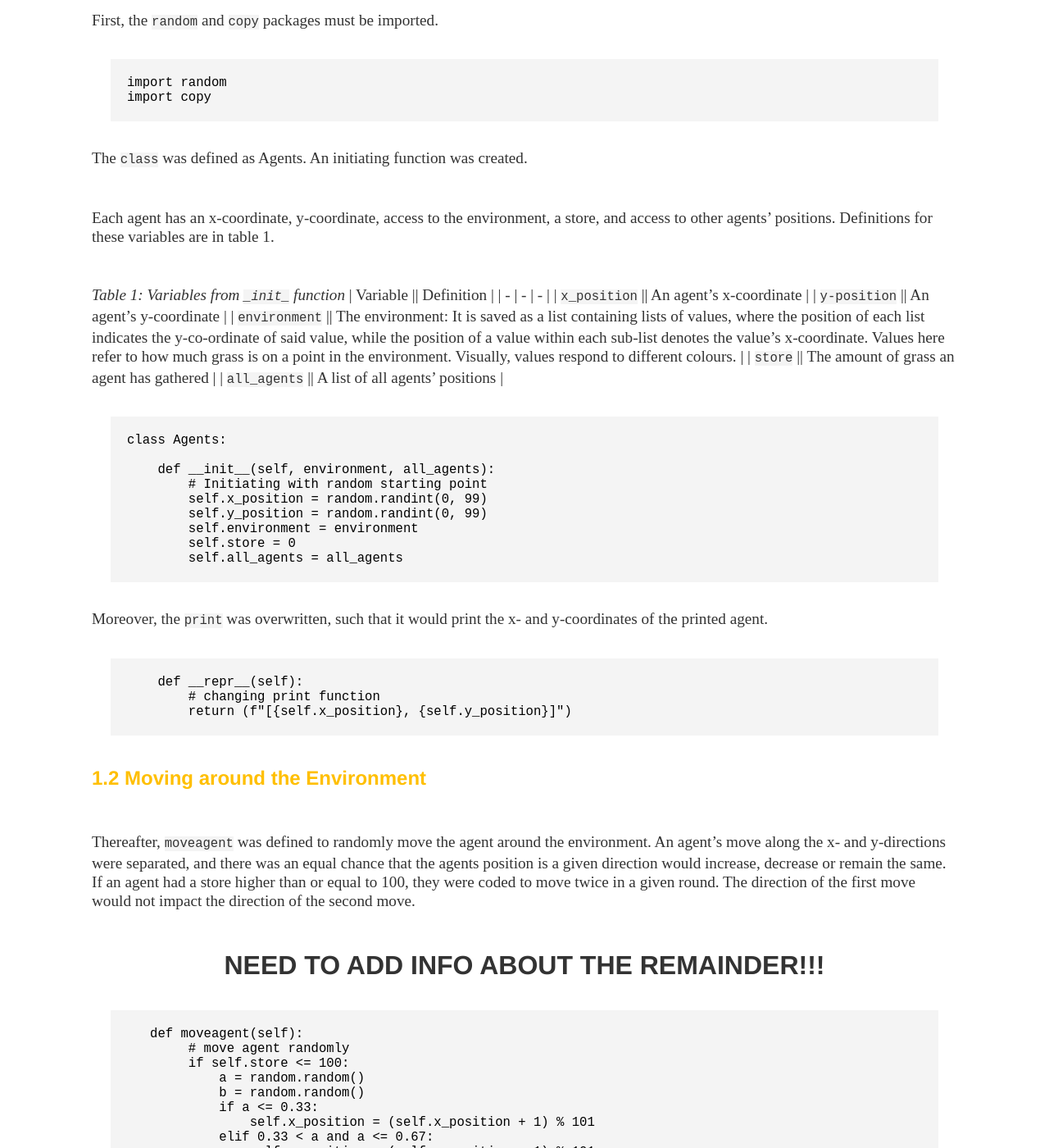
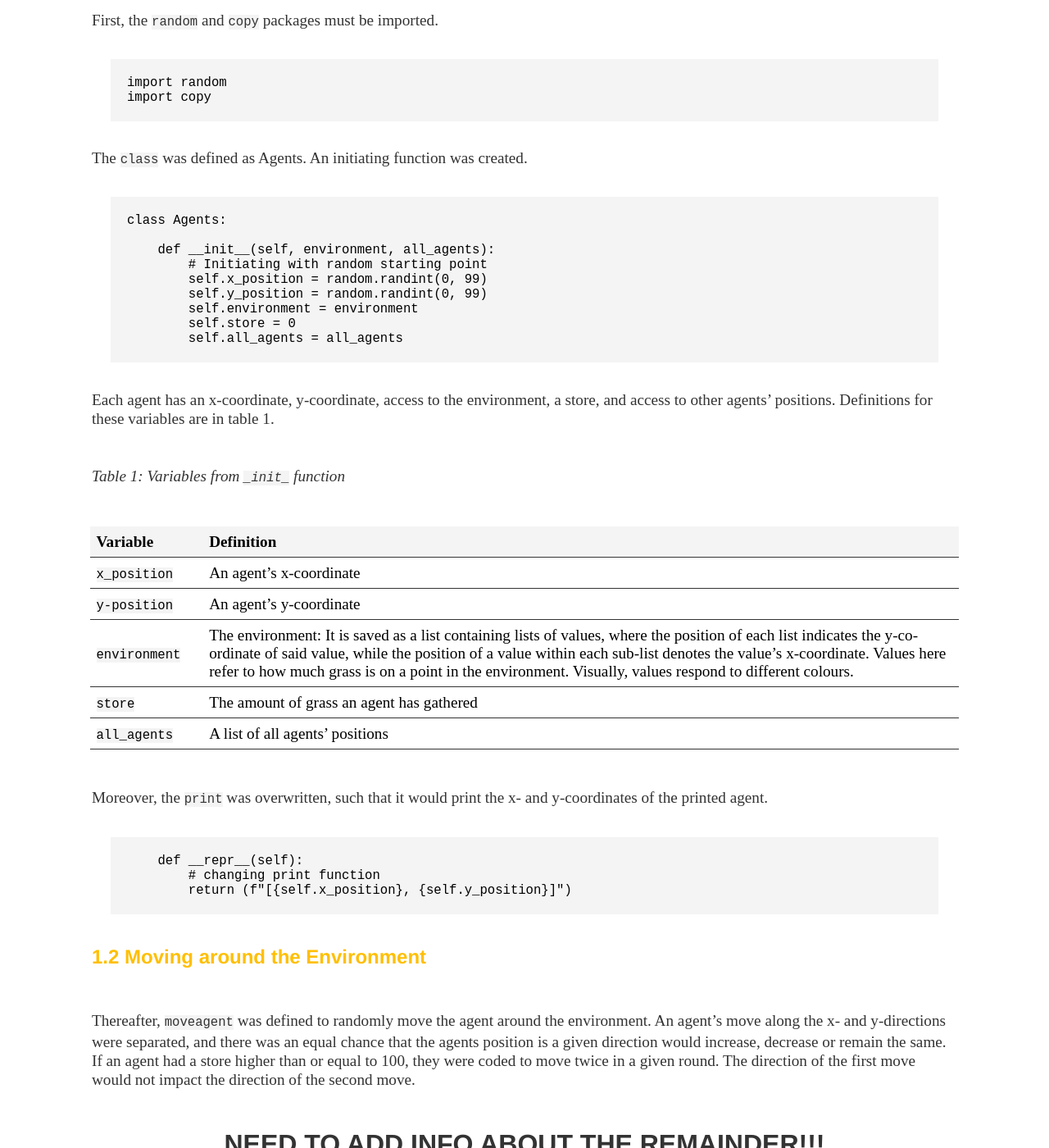
Before and after one commit to lena-kilian/lena-kilian.github.io, a Jekyll site: the page built from abm/index.md, in a window 1280 px wide and 1400 px high, scrolled down 628 px. Shown: the whole window at 82% size. Built offline with Jekyll 4.4.1, drawn with Linux system fonts in a browser that asks for light colours; our own code applies the rules of GitHub Pages for plain Markdown files; some of the changed lines change nothing that is shown.

Commit message:
Update index.md

````diff
--- a/abm/index.md
+++ b/abm/index.md
@@ -17,19 +17,6 @@ import copy
 
 The `class` was defined as Agents. An initiating function was created.
 
-Each agent has an x-coordinate, y-coordinate, access to the environment, a store, and access to other agents' positions. Definitions for these variables are in table 1.
-
-*Table 1: Variables from `_init_` function*
-| Variable || Definition |
-| - | - | - |
-| `x_position` || An agent's x-coordinate |
-| `y-position` || An agent's y-coordinate |
-| `environment` || The environment: It is saved as a list containing lists of values, where the position of each list indicates the y-co-ordinate of said value, while the position of a value within each sub-list denotes the value's x-coordinate. Values here refer to how much grass is on a point in the environment. Visually, values respond to different colours. |
-| `store` || The amount of grass an agent has gathered |
-| `all_agents` || A list of all agents' positions |
-
-
-
 ```
 class Agents:
 
@@ -41,6 +28,19 @@ class Agents:
         self.store = 0
         self.all_agents = all_agents
 ```
+
+Each agent has an x-coordinate, y-coordinate, access to the environment, a store, and access to other agents' positions. Definitions for these variables are in table 1.
+
+*Table 1: Variables from `_init_` function*
+
+| Variable || Definition |
+| - | - | - |
+| `x_position` || An agent's x-coordinate |
+| `y-position` || An agent's y-coordinate |
+| `environment` || The environment: It is saved as a list containing lists of values, where the position of each list indicates the y-co-ordinate of said value, while the position of a value within each sub-list denotes the value's x-coordinate. Values here refer to how much grass is on a point in the environment. Visually, values respond to different colours. |
+| `store` || The amount of grass an agent has gathered |
+| `all_agents` || A list of all agents' positions |
+
 
 Moreover, the `print` was overwritten, such that it would print the x- and y-coordinates of the printed agent.
 
````
